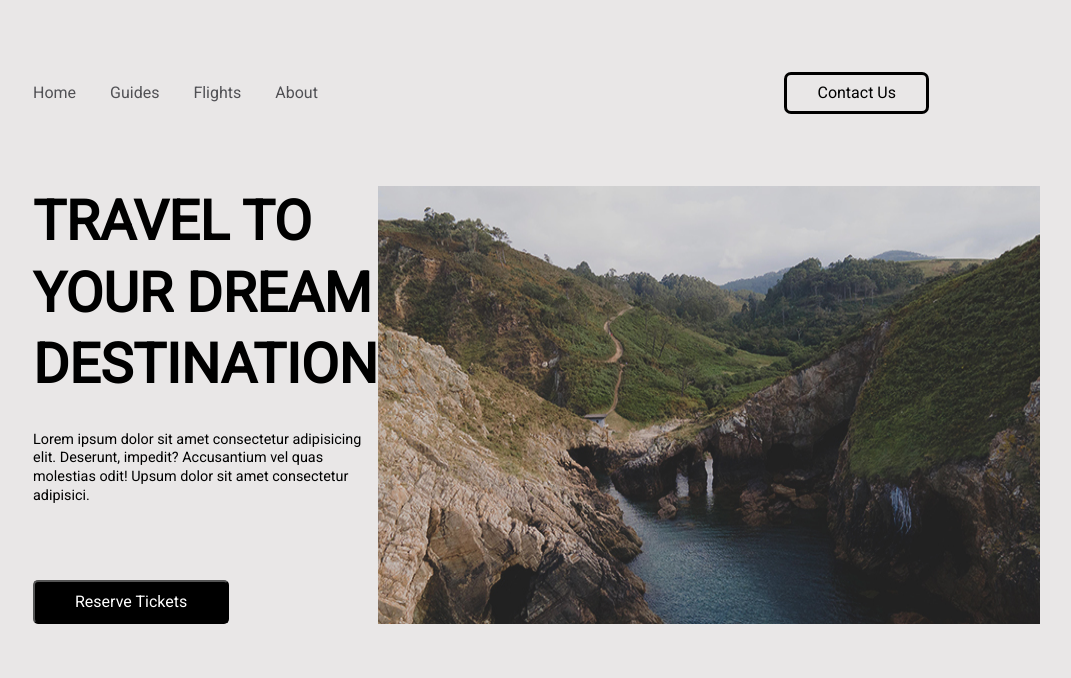
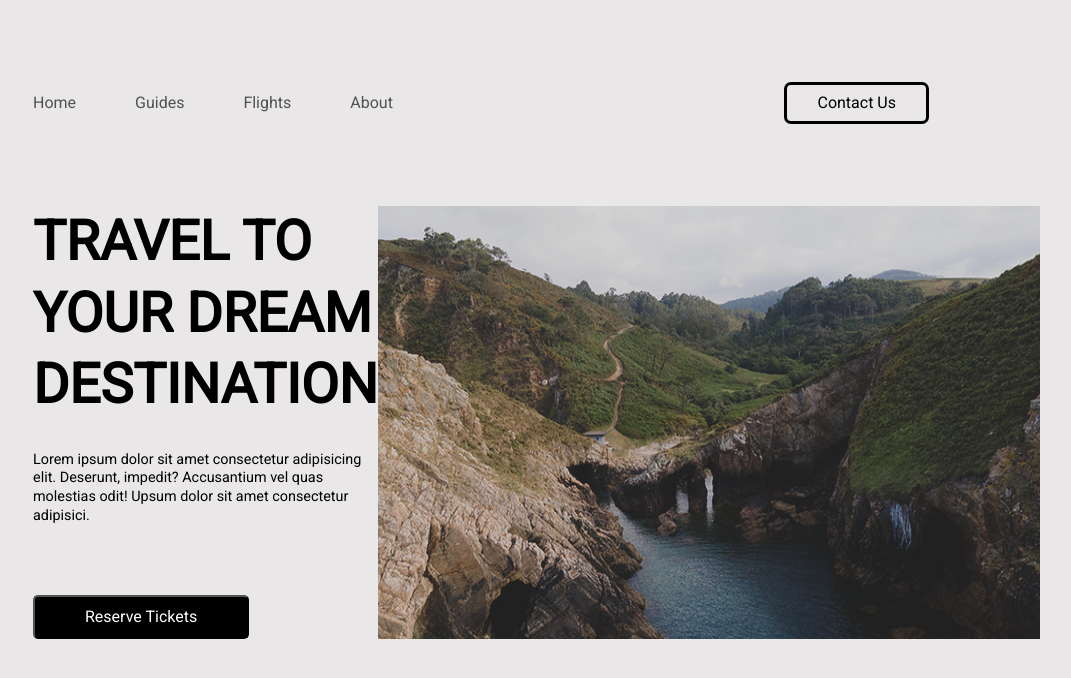
Before and after one commit to Theflowz0ne/PSD-to-WEB, a plain HTML site: page index.html in a window 1280 px wide. Shown: the whole page, without its empty margins (159-1230 px from the left). Drawn offline with Linux system fonts and the light colour scheme.

Commit message:
style fix

```diff
--- a/assets/css/header.css
+++ b/assets/css/header.css
@@ -9,7 +9,7 @@ body{
 }
 
 #section-header .container .nav-wrapper{
-    padding: 65px 0;
+    padding: 75px 0;
     display: flex;
     justify-content: space-between
 }
@@ -20,7 +20,7 @@ body{
 
 #section-header .container .nav-wrapper nav ul li {
     display: inline-block;
-    padding-right: 30px;
+    padding-right: 55px;
     text-transform: capitalize;
 }
 
@@ -73,8 +73,8 @@ body{
     border-radius: 5px;
     color: #fff;
     background: #000;
-    padding: 8px 40px;
-    margin-top: 45px;
+    padding: 8px 50px;
+    margin-top: 40px;
     align-self: flex-end;
 }
 
```
